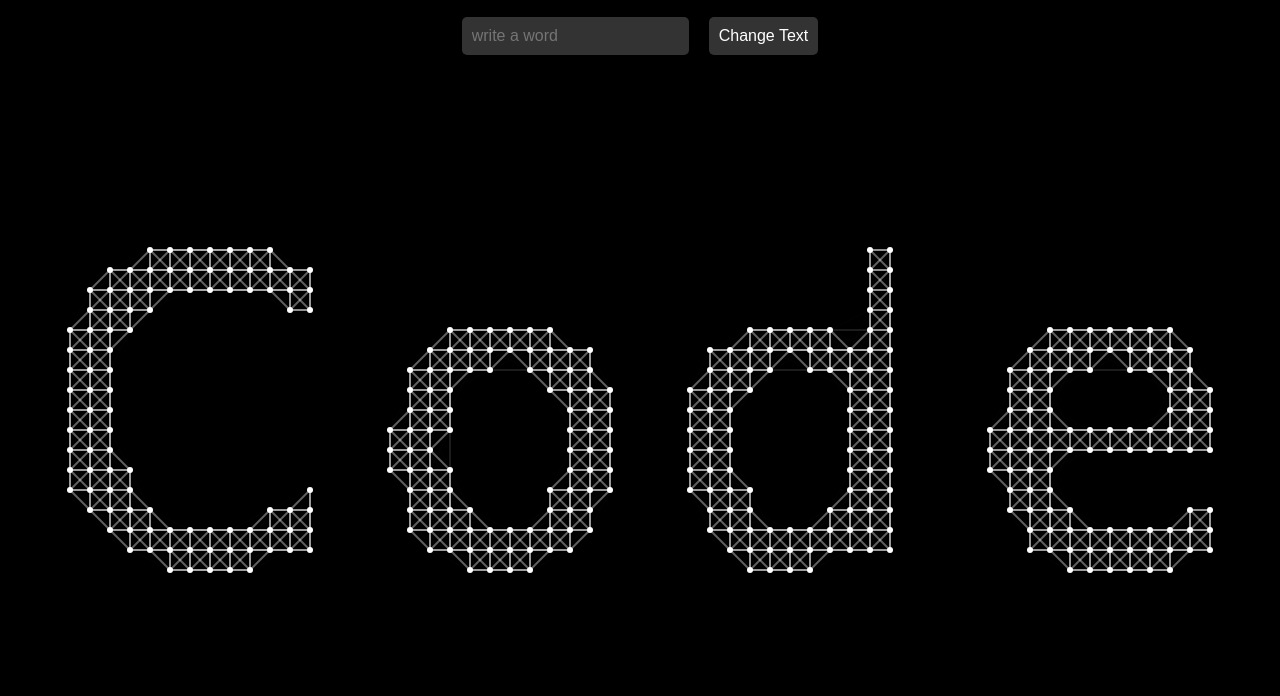
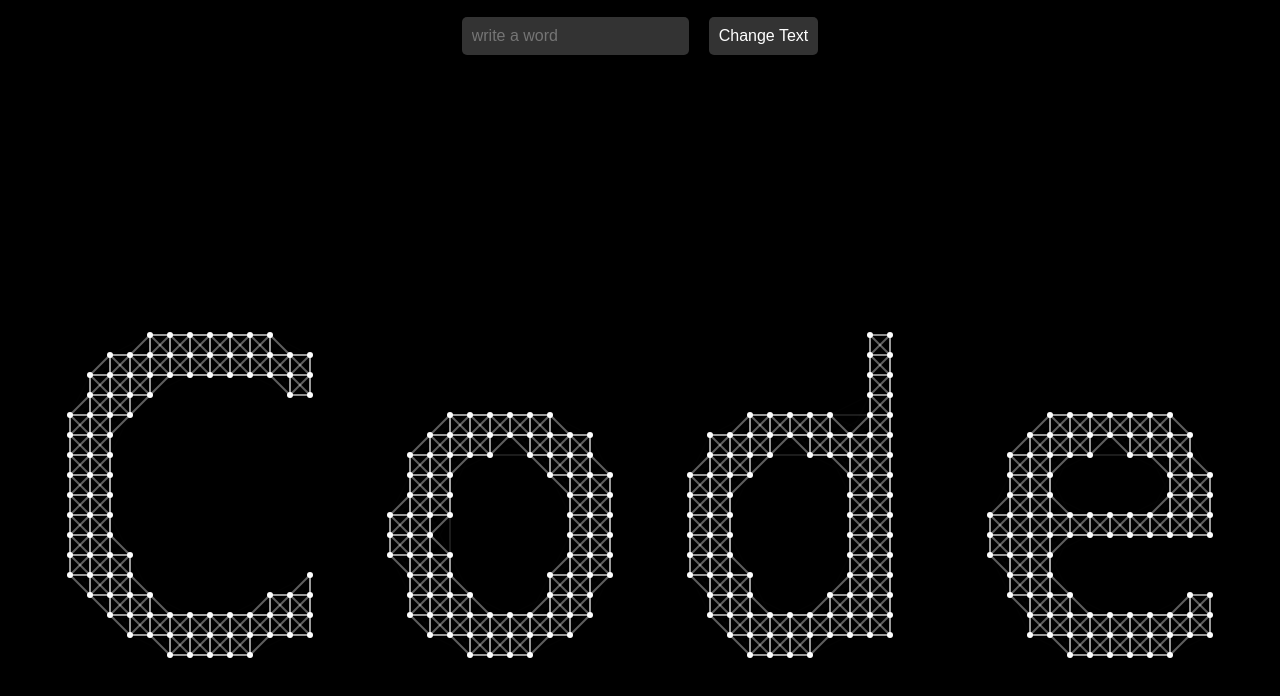
Before and after one commit to robdll/particles, a plain HTML site: page index.html in a window 1280 px wide. Shown: the part 60-756 px from the top of the page. Drawn offline with Linux system fonts and the light colour scheme.

Commit message:
update canvas position

```diff
--- a/style.css
+++ b/style.css
@@ -11,7 +11,7 @@ body {
 
 canvas {
     position: absolute;
-    top: 30px;
+    top: 175px;
     left: 0;
     right: 0;
     bottom: 0;
@@ -59,4 +59,8 @@ button {
         justify-content: center;
     }
 
+    canvas {
+        top: 115px;
+    }
+
 }
```
